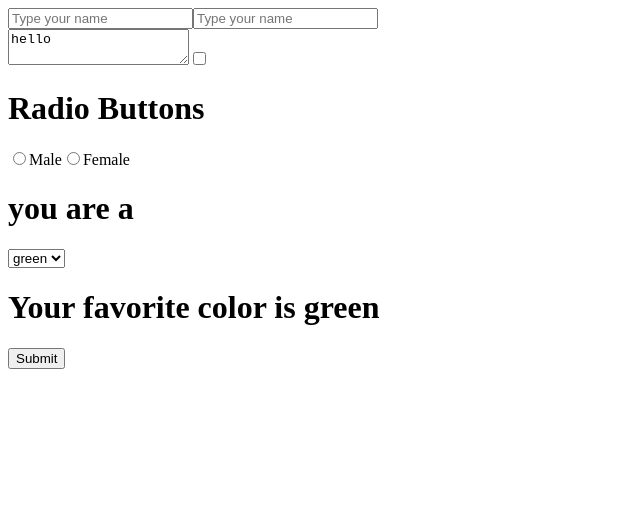
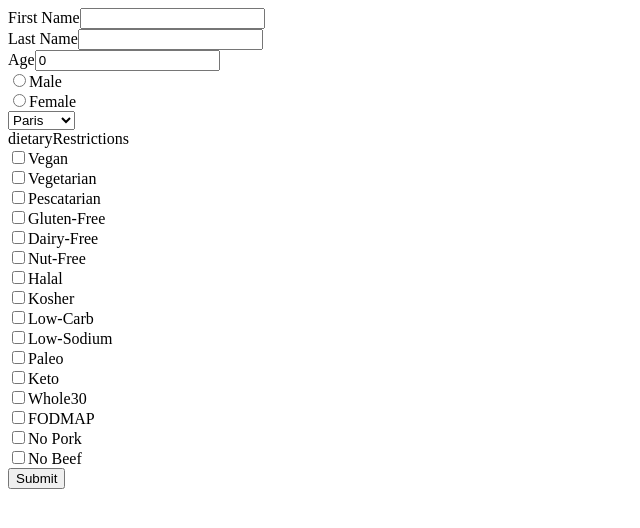
Before and after one commit to MasterShifuCsgo/Learn-React, a React (Create React App) app: page / in a window 1280 px wide. Shown: the top 528 px of the page, without its empty margins (0-640 px from the left). Built offline with nearby package versions, Linux system fonts and the light colour scheme.

Commit message:
form practice

```diff
--- a/src/App.js
+++ b/src/App.js
@@ -1,90 +1,10 @@
-import React from "react"
+import React from 'react';
+import From from './components/Form/FromComponent'
 
-class App extends React.Component {
-
-  constructor(){
-    super()
-    this.state = {
-      firstName: "",
-      lastName: "",
-      isChecked: false,
-      gender:"",
-      favoriteColor: "green"
-    }
-
-    this.handleChange = this.handleChange.bind(this);
-  }
-
-  handleChange(event){
-    const {name, value, type, checked} = event.target
-
-    if(type === "checkbox"){
-      this.setState({
-        [name]: checked
-      })
-    }else{
-      this.setState({
-        [name]: value
-      })
-    }
-
-
-
-  }
-
-  render() {
-
-    return (
-      <div>
-      <form onSubmit={this.handleSubmit}>
-          <input
-          type='text'
-          name="firstName"
-          value={this.state.firstName}
-          placeholder="Type your name"
-          onChange={this.handleChange}/>
-
-          <input
-          type='text'
-          name="lastName"
-          value={this.state.lastName}
-          placeholder="Type your name"
-          onChange={this.handleChange}/>
-
-          <br></br>
-          <textarea value={"hello"} />
-
-          <input type="checkbox" checked={this.state.isChecked} name="isChecked" onChange={this.handleChange}/>
-
-          <h1>Radio Buttons</h1>
-          <label>
-          <input type="radio" name="gender" checked={this.state.gender === "male"} value={'male'} onChange={this.handleChange}/>Male
-          </label>
-          <label>
-          <input type="radio" name="gender" checked={this.state.gender === "female"} value={"female"} onChange={this.handleChange}/>Female
-          </label>
-
-          <p>{this.state.firstName} {this.state.lastName}</p>
-      <h1>you are a {this.state.gender}</h1>
-
-      {/*
-        formic is used to create froms in react. it makes it easier.
-      */}
-
-        <select value={this.state.favoriteColor} onChange={this.handleChange} name="favoriteColor">
-          <option value="green">green</option>
-          <option value="blue">blue</option>
-          <option value="red">red</option>
-        </select>
-        <h1>Your favorite color is {this.state.favoriteColor}</h1>
-
-        <button>Submit</button>
-      </form>
-
-      </div>
-    )
-  }
+function App() {
+  return (
+    <From></From>
+  )
 }
 
-
 export default App
--- /dev/null
+++ b/src/components/Form/FromComponent.js
@@ -0,0 +1,83 @@
+import React from 'react';
+import FromContainer from './FromContainer'
+
+class FromComponent extends React.Component {
+  constructor() {
+    super()
+
+    this.state = {
+      firstName: "",
+      lastName: "",
+      age: 0,
+      gender: "",
+      location: "",
+      dietaryRestrictions: [],
+    }
+
+    this.handleChange = this.handleChange.bind(this);
+    this.handleSubmit = this.handleSubmit.bind(this);
+
+  }
+
+
+  handleChange(event) {
+    this.setState((prev) => {
+      const { name, value, type, checked } = event.target;
+
+      if (type === "checkbox" && name === "dietaryRestrictions" ) {
+        const list = checked
+        ? [...prev.dietaryRestrictions, value]
+        : prev.dietaryRestrictions.filter(v => v !== value);
+        return { [name]: list }
+      }
+
+      if (type === "checkbox") { return { [name]: checked } }
+
+      return { [name]: value }
+    }
+    )
+  }
+
+
+  handleSubmit(event) {
+    event.preventDefault();
+
+    let string = "";
+    for (const [key, value] of Object.entries(this.state)) {
+      string += `${key}: ${value}\n`
+    }
+
+    alert(string)
+  }
+
+  render() {
+    const dietaryRestrictions = [
+      "Vegan",
+      "Vegetarian",
+      "Pescatarian",
+      "Gluten-Free",
+      "Dairy-Free",
+      "Nut-Free",
+      "Halal",
+      "Kosher",
+      "Low-Carb",
+      "Low-Sodium",
+      "Paleo",
+      "Keto",
+      "Whole30",
+      "FODMAP",
+      "No Pork",
+      "No Beef",
+    ];
+
+    return (
+      <FromContainer
+      dietRestrictions={dietaryRestrictions}
+      handleSubmit={this.handleSubmit}
+      handleChange={this.handleChange}
+      data={this.state}></FromContainer>
+    )
+  }
+}
+
+export default FromComponent
--- /dev/null
+++ b/src/components/Form/FromContainer.js
@@ -0,0 +1,75 @@
+import React from 'react';
+
+
+function FromContainer(props){
+
+  let dietaryRestrictionsInputs = [];
+  for (const diet of props.dietRestrictions) {
+    dietaryRestrictionsInputs.push(
+      <label key={diet}>
+        <input
+          type='checkbox'
+          name="dietaryRestrictions"
+          checked={props.data.dietaryRestrictions.includes(diet)}
+          value={diet}
+          onChange={props.handleChange}></input>
+        {diet}
+      </label>
+    )
+  }
+
+  return(
+    <div>
+        <form onSubmit={props.handleSubmit}>
+          <div>
+            <label>First Name
+              <input name="firstName" value={props.data.firstName} onChange={props.handleChange}></input>
+            </label>
+            <br></br>
+            <label>Last Name
+              <input name="lastName" value={props.data.lastName} onChange={props.handleChange}></input>
+            </label>
+            <br></br>
+            <label>Age
+              <input name="age" type='number' value={props.data.age} onChange={props.handleChange}></input>
+            </label>
+            <br></br>
+            <label>
+              <input name="gender" type='radio' value={"Male"} onChange={props.handleChange}></input>
+              Male
+            </label>
+            <br></br>
+            <label>
+              <input name="gender" type='radio' value={"Female"} onChange={props.handleChange}></input>
+              Female
+            </label>
+            <br></br>
+            <label>
+              <select value={props.data.location} name="location" onChange={props.handleChange}>
+                <option value="Paris">Paris</option>
+                <option value="London">London</option>
+                <option value="Tallinn">Tallinn</option>
+              </select>
+            </label>
+            <br></br>
+
+
+            <label>
+              <div style={{display: 'flex', flexDirection: "column"}}>
+              dietaryRestrictions
+              {dietaryRestrictionsInputs}
+              </div>
+            </label>
+
+            <button>Submit</button>
+
+          </div>
+        </form>
+
+
+      </div>
+  )
+
+}
+
+export default FromContainer
```
Also changed, not shown: src/fromsExamples.js (added, +87 -0 lines).
